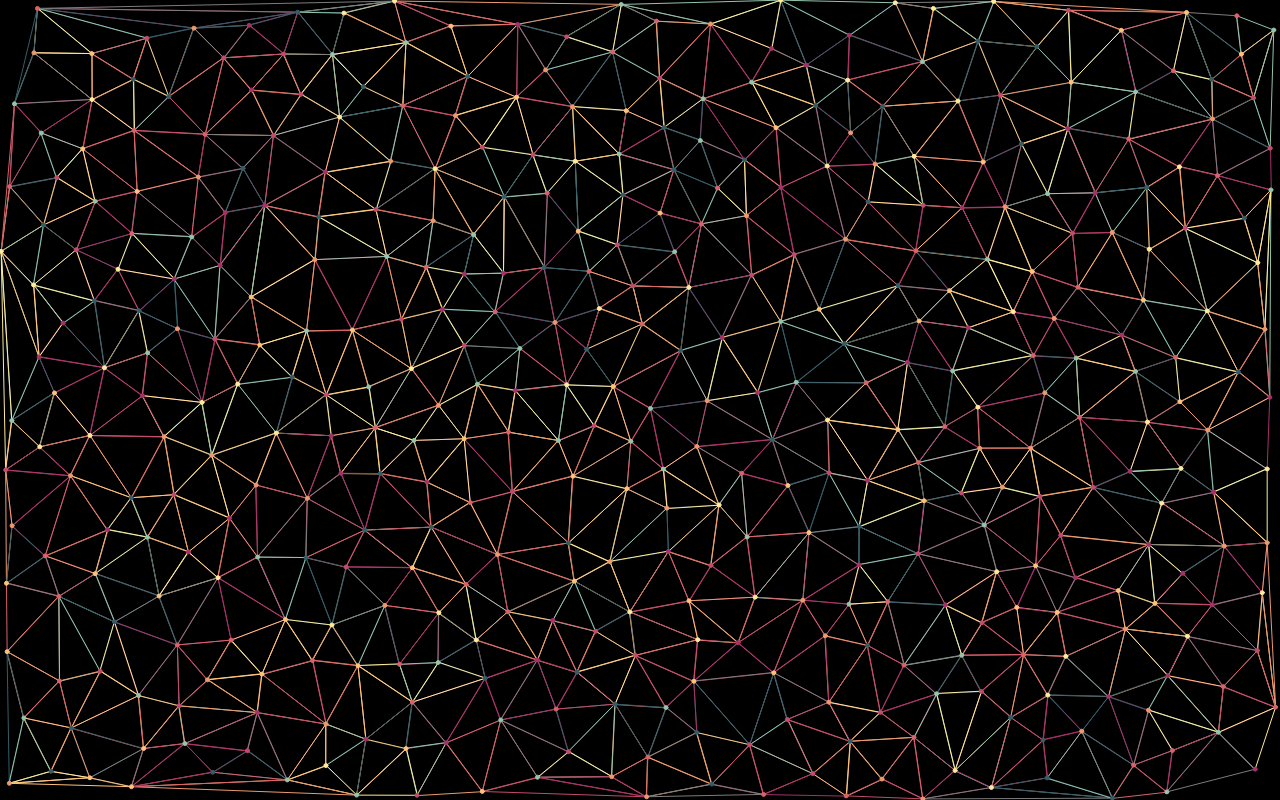
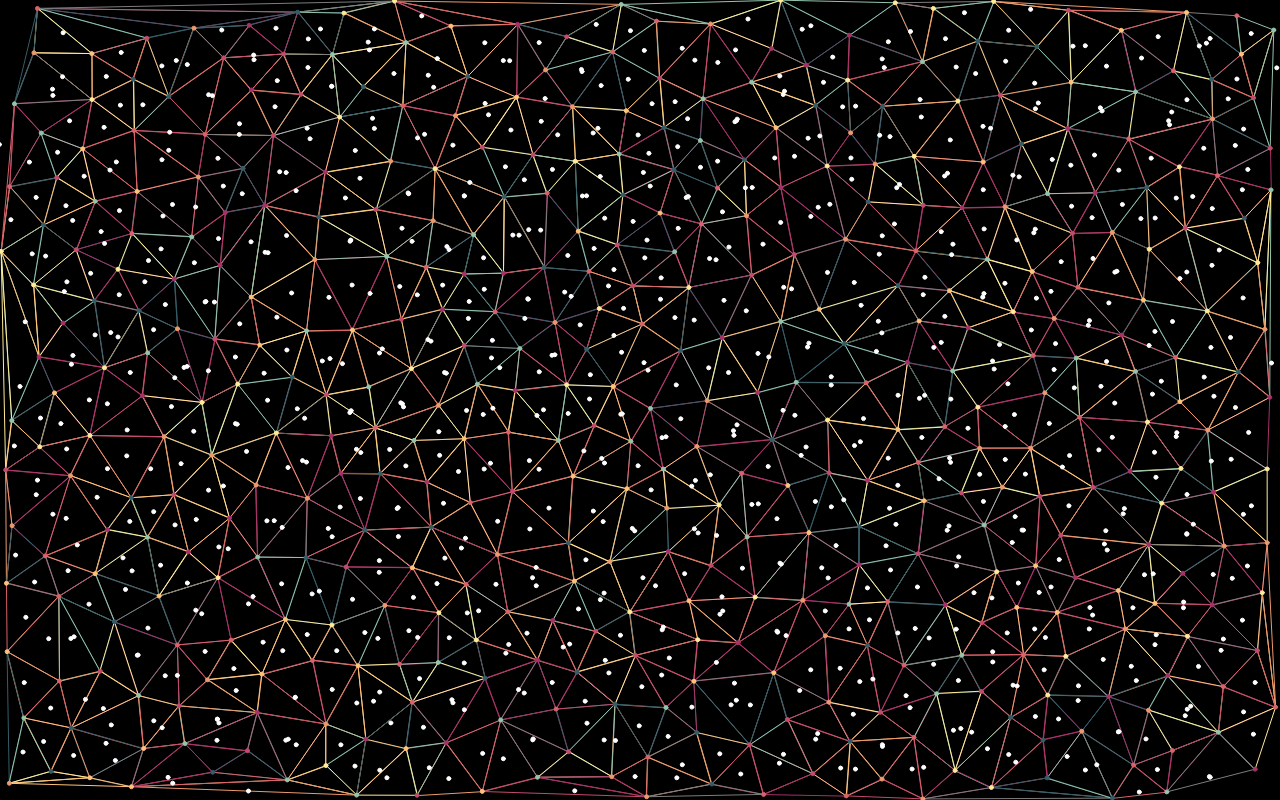
Before and after one commit to Haustgeirr/gen-art-tris, a website built with Vite: page index.html in a window 1280 px wide. Built offline with nearby package versions, Linux system fonts and the light colour scheme; animation ran at ten frames a second.

Commit message:
feat: voronoi points

```diff
--- a/index.html
+++ b/index.html
@@ -9,6 +9,7 @@
   </head>
   <body style="background-color: black">
     <!-- <script type="module" src="/src/scenes/PoissonDisc-01.ts"></script> -->
-    <script type="module" src="/src/scenes/DelaunayTriangulation-01.ts"></script>
+    <!-- <script type="module" src="/src/scenes/DelaunayTriangulation-01.ts"></script> -->
+    <script type="module" src="/src/scenes/VoronoiDiagram-01.ts"></script>
   </body>
 </html>
--- a/src/Samplers/VoronoiDiagram.ts
+++ b/src/Samplers/VoronoiDiagram.ts
@@ -15,6 +15,7 @@ export class VoronoiDiagram {
 
       this.points.push(center);
     });
+
     return this.points;
   }
 }
--- a/src/SceneObjects/DelaunayTriangulationSO.ts
+++ b/src/SceneObjects/DelaunayTriangulationSO.ts
@@ -47,4 +47,8 @@ export class DelaunayTriangulationSO extends SceneObject {
       p5.triangle(vertexA.x, vertexA.y, vertexB.x, vertexB.y, vertexC.x, vertexC.y);
     });
   }
+
+  getTriangulation(): Triangle[] {
+    return this.triangulation;
+  }
 }
--- /dev/null
+++ b/src/SceneObjects/VoronoiDiagramSO.ts
@@ -0,0 +1,26 @@
+import p5 from 'p5';
+
+import { SceneObject } from './SceneObject';
+import { VoronoiDiagram } from '@/Samplers/VoronoiDiagram';
+import { Point } from '@/Objects/Point';
+import { Triangle } from '@/Objects/Triangle';
+
+export class VoronoiDiagramSO extends SceneObject {
+  private points: Point[] = [];
+  private voronoiDiagram: VoronoiDiagram;
+
+  constructor(triangulation: Triangle[]) {
+    super();
+    this.voronoiDiagram = new VoronoiDiagram(triangulation);
+    this.points = this.voronoiDiagram.generate();
+  }
+
+  render(p5: p5): void {
+    p5.fill(p5.color(255, 255, 255));
+    p5.stroke(p5.color(255, 255, 255));
+
+    this.points.forEach((point) => {
+      p5.circle(point.x, point.y, 4);
+    });
+  }
+}
--- /dev/null
+++ b/src/scenes/VoronoiDiagram-01.ts
@@ -0,0 +1,14 @@
+import { SceneRenderer } from '@/Renderers/SceneRenderer';
+import { PoissonDiscSO } from '@/SceneObjects/PoissonDiscSO';
+import { DelaunayTriangulationSO } from '@/SceneObjects/DelaunayTriangulationSO';
+import { VoronoiDiagramSO } from '@/SceneObjects/VoronoiDiagramSO';
+
+const renderer = new SceneRenderer(window.innerWidth, window.innerHeight);
+const pdsObject = new PoissonDiscSO(window.innerWidth, window.innerHeight, 32);
+const dtObject = new DelaunayTriangulationSO(pdsObject.getPoints());
+const vdObject = new VoronoiDiagramSO(dtObject.getTriangulation());
+
+renderer.addObject(dtObject);
+renderer.addObject(pdsObject);
+renderer.addObject(vdObject);
+renderer.start();
```
